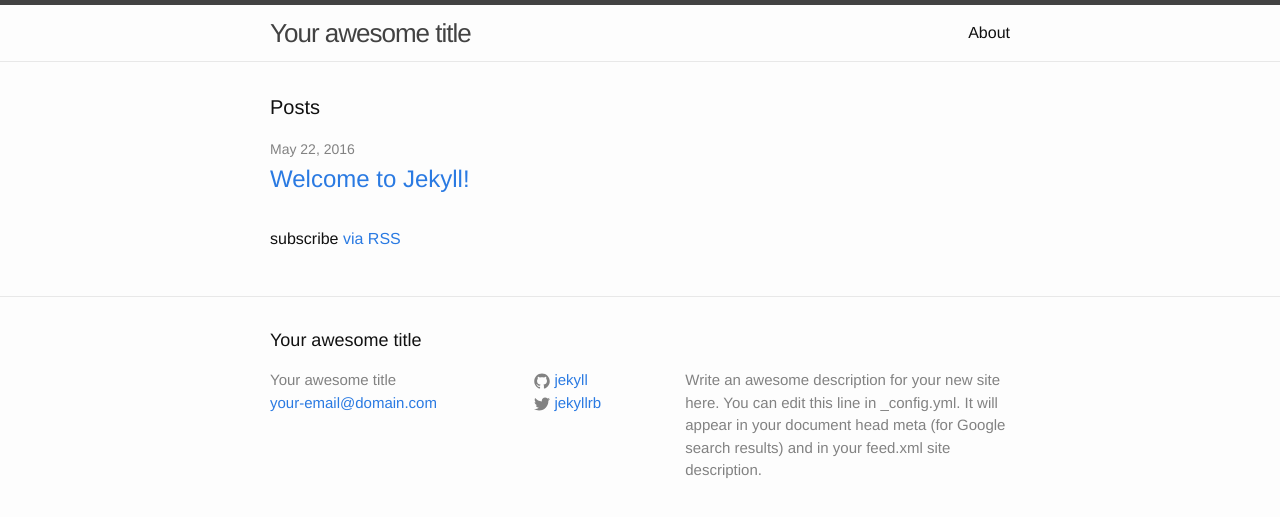
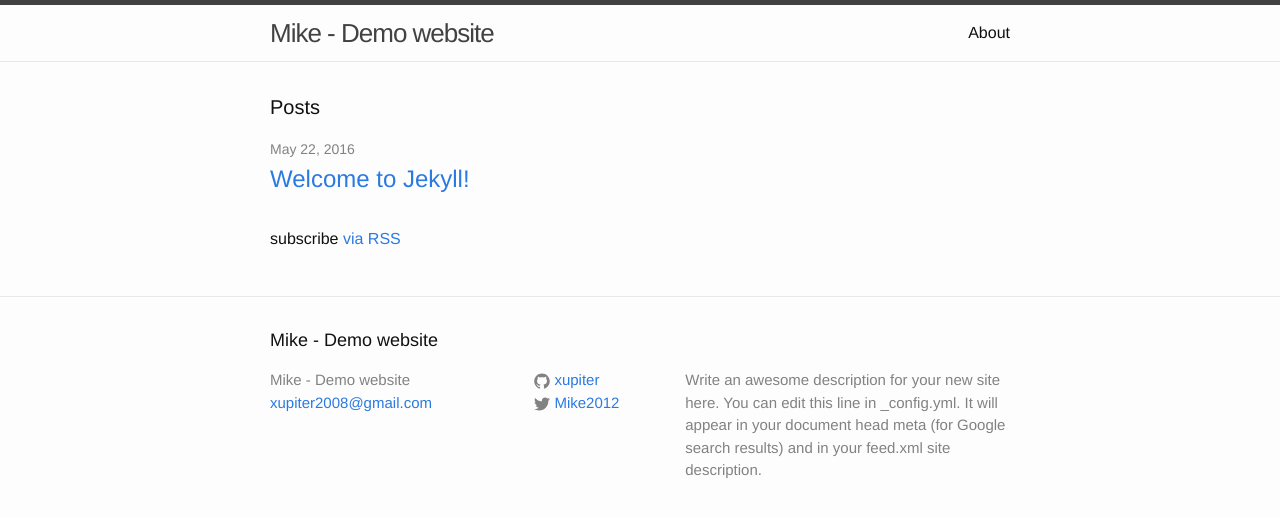
Before and after one commit to xupiter/xupiter.github.io, a Jekyll site: the page built from index.html, in a window 1280 px wide. Shown: the top 517 px of the page. Built offline with Jekyll 4.4.1, drawn with Linux system fonts in a browser that asks for light colours.

Commit message:
Updated config

```diff
--- a/_config.yml
+++ b/_config.yml
@@ -6,16 +6,16 @@
 # 'jekyll serve'. If you change this file, please restart the server process.
 
 # Site settings
-title: Your awesome title
-email: your-email@domain.com
+title: Mike - Demo website
+email: xupiter2008@gmail.com
 description: > # this means to ignore newlines until "baseurl:"
   Write an awesome description for your new site here. You can edit this
   line in _config.yml. It will appear in your document head meta (for
   Google search results) and in your feed.xml site description.
 baseurl: "" # the subpath of your site, e.g. /blog
 url: "http://yourdomain.com" # the base hostname & protocol for your site
-twitter_username: jekyllrb
-github_username:  jekyll
+twitter_username: Mike2012
+github_username:  xupiter
 
 # Build settings
 markdown: kramdown
```
